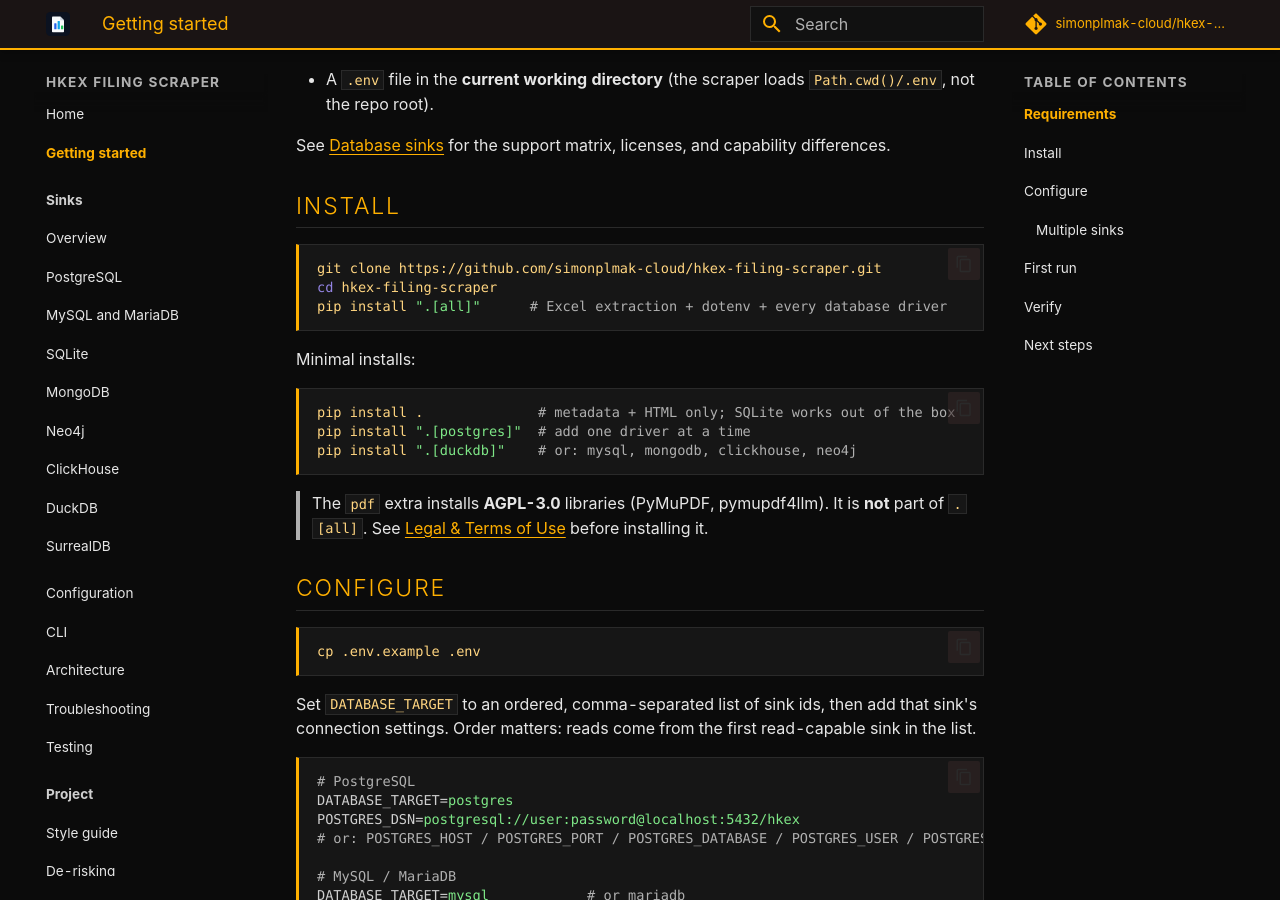
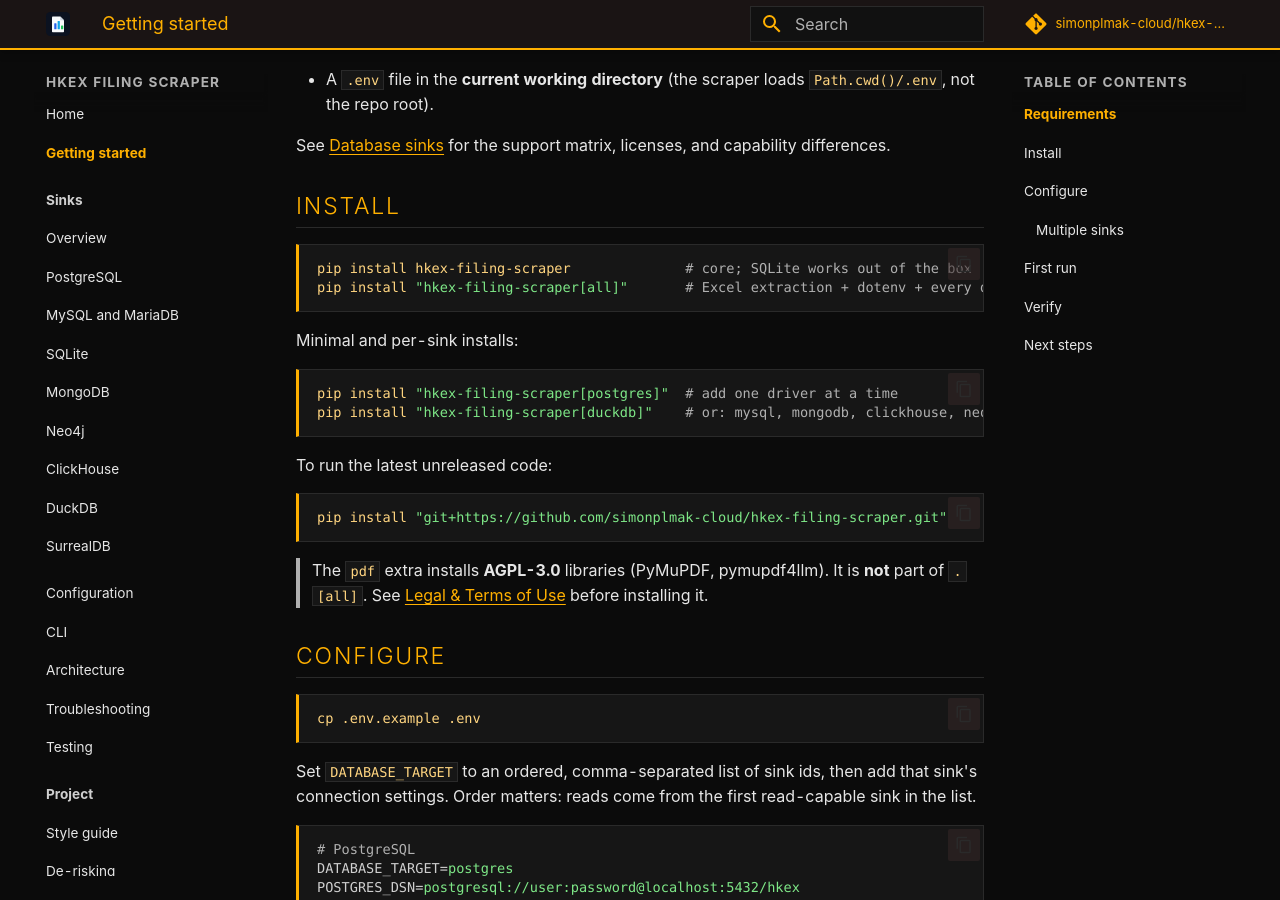
Before and after one commit to simonplmak-cloud/hkex-filing-scraper, an MkDocs documentation site: the page built from docs/getting-started.md, in a window 1280 px wide and 900 px high, scrolled down 599 px. Built offline with MkDocs 1.6.1 and Material for MkDocs 9.7.7, drawn with Linux system fonts in a browser that asks for light colours; comment, search, counter and statistics services are not loaded.

Commit message:
chore: publish the package to PyPI (#27)
Make the project installable with `pip install hkex-filing-scraper`:

- Add a `pypi.yml` workflow that builds, `twine check`s, and publishes the sdist
  and wheel to PyPI on every tag push (and via manual dispatch), gated so it is a
  no-op until the PYPI_TOKEN secret exists.
- README/docs now install from PyPI first (with a PyPI version badge and an
  absolute image URL so the README renders on PyPI), keeping the Git install as
  the "latest unreleased" path.
- CHANGELOG Unreleased is wrapped into 2.1.0, and docs/releasing.md documents the
  PyPI publish step.

Co-authored-by: simonplmak-cloud <simonplmak-cloud@users.noreply.github.com>

````diff
--- a/docs/getting-started.md
+++ b/docs/getting-started.md
@@ -25,17 +25,21 @@ differences.
 ## Install
 
 ```bash
-git clone https://github.com/simonplmak-cloud/hkex-filing-scraper.git
-cd hkex-filing-scraper
-pip install ".[all]"      # Excel extraction + dotenv + every database driver
+pip install hkex-filing-scraper              # core; SQLite works out of the box
+pip install "hkex-filing-scraper[all]"       # Excel extraction + dotenv + every database driver
 ```
 
-Minimal installs:
+Minimal and per-sink installs:
 
 ```bash
-pip install .              # metadata + HTML only; SQLite works out of the box
-pip install ".[postgres]"  # add one driver at a time
-pip install ".[duckdb]"    # or: mysql, mongodb, clickhouse, neo4j
+pip install "hkex-filing-scraper[postgres]"  # add one driver at a time
+pip install "hkex-filing-scraper[duckdb]"    # or: mysql, mongodb, clickhouse, neo4j
+```
+
+To run the latest unreleased code:
+
+```bash
+pip install "git+https://github.com/simonplmak-cloud/hkex-filing-scraper.git"
 ```
 
 > The `pdf` extra installs **AGPL-3.0** libraries (PyMuPDF, pymupdf4llm). It is **not** part
````
Also changed, not shown: CHANGELOG.md (+3 -0 lines), README.md (+13 -14 lines), docs/releasing.md (+13 -3 lines), 1 other file.
